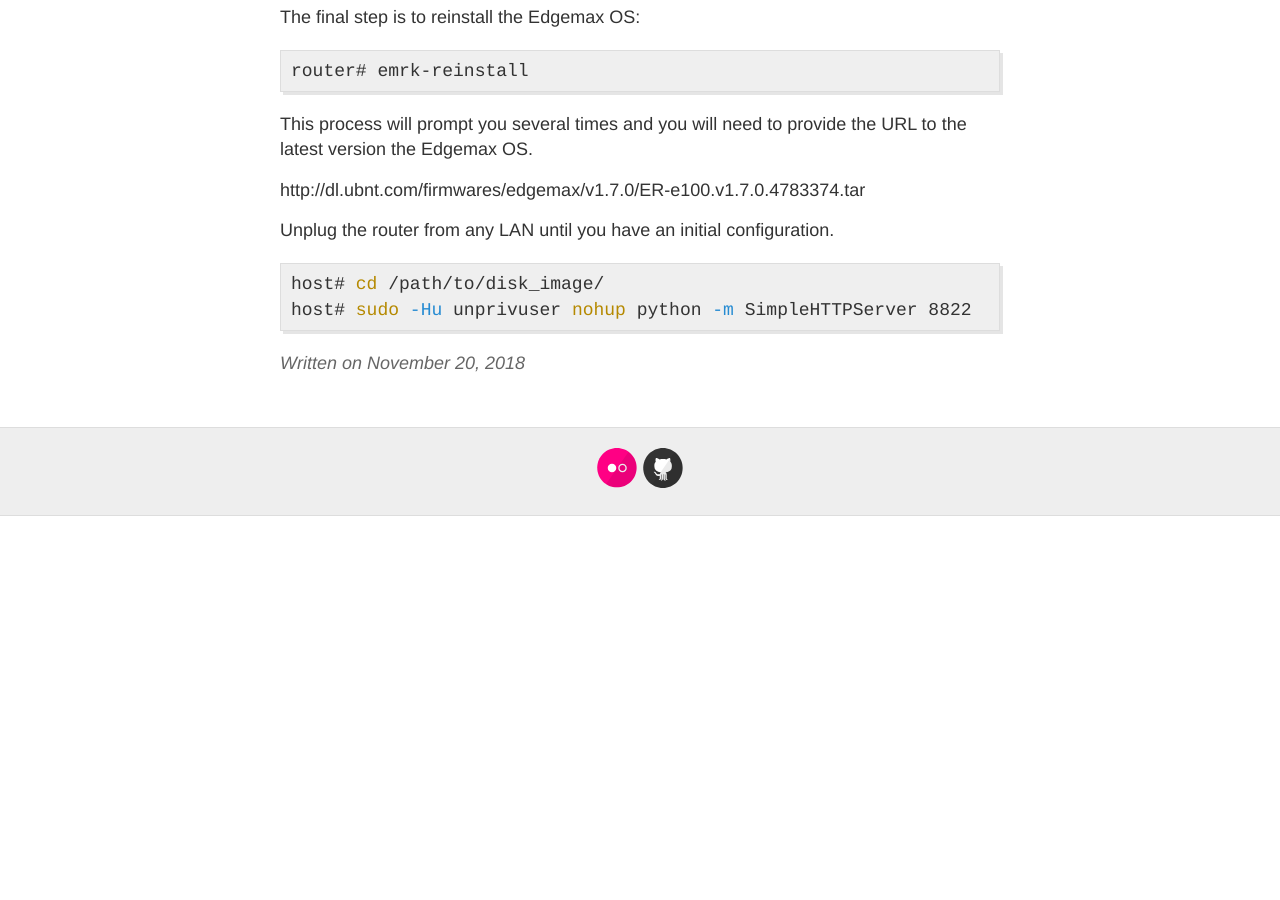
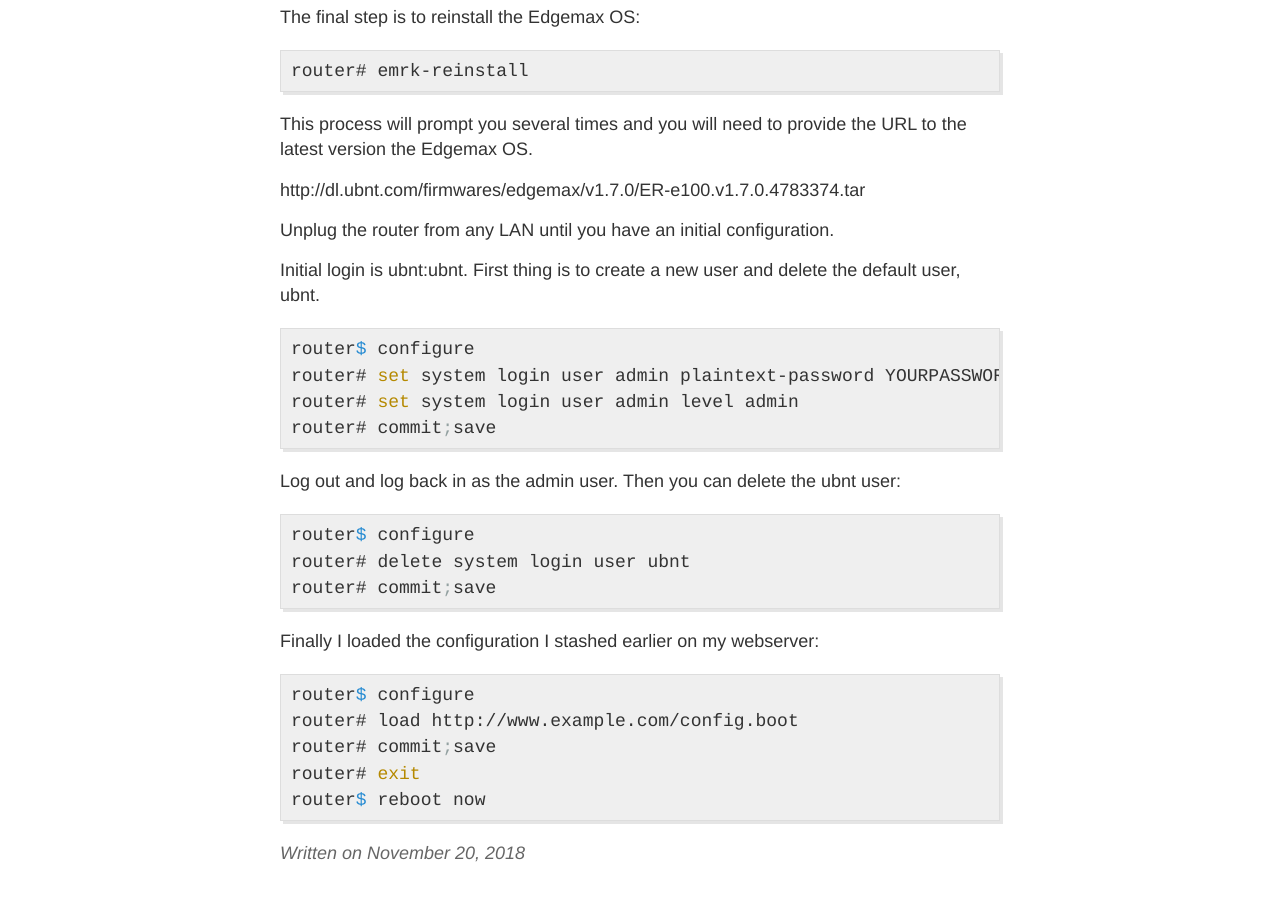
Before and after one commit to hanskuhn/hanskuhn.github.io, a Jekyll site: the page built from _posts/2018-11-20-Recover_edgerouterlite.md, in a window 1280 px wide and 900 px high, scrolled down 1624 px. Built offline with Jekyll 4.4.1, drawn with Linux system fonts in a browser that asks for light colours; before the commit the page ends 2140 px from its top, so only the background shows below that.

Commit message:
document user creation and loading original config.boot

```diff
--- a/_posts/2018-11-20-Recover_edgerouterlite.md
+++ b/_posts/2018-11-20-Recover_edgerouterlite.md
@@ -83,7 +83,30 @@ http://dl.ubnt.com/firmwares/edgemax/v1.7.0/ER-e100.v1.7.0.4783374.tar
 
 Unplug the router from any LAN until you have an initial configuration.
 
+Initial login is ubnt:ubnt. First thing is to create a new user and delete
+the default user, ubnt.
+
 {%highlight bash %}
-host# cd /path/to/disk_image/
-host# sudo -Hu unprivuser nohup python -m SimpleHTTPServer 8822
+router$ configure
+router# set system login user admin plaintext-password YOURPASSWORDHERE
+router# set system login user admin level admin
+router# commit;save
 {%endhighlight %}
+
+Log out and log back in as the admin user. Then you can delete the ubnt user:
+
+{%highlight bash %}
+router$ configure
+router# delete system login user ubnt
+router# commit;save
+{%endhighlight bash %}
+
+Finally I loaded the configuration I stashed earlier on my webserver:
+
+{%highlight bash %}
+router$ configure
+router# load http://www.example.com/config.boot
+router# commit;save
+router# exit
+router$ reboot now
+{%endhighlight %}
```
